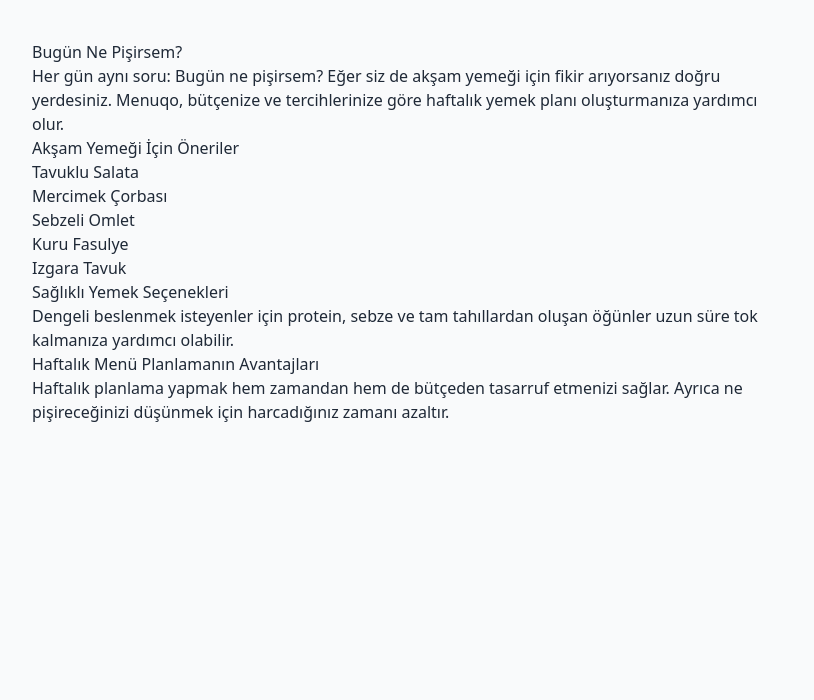
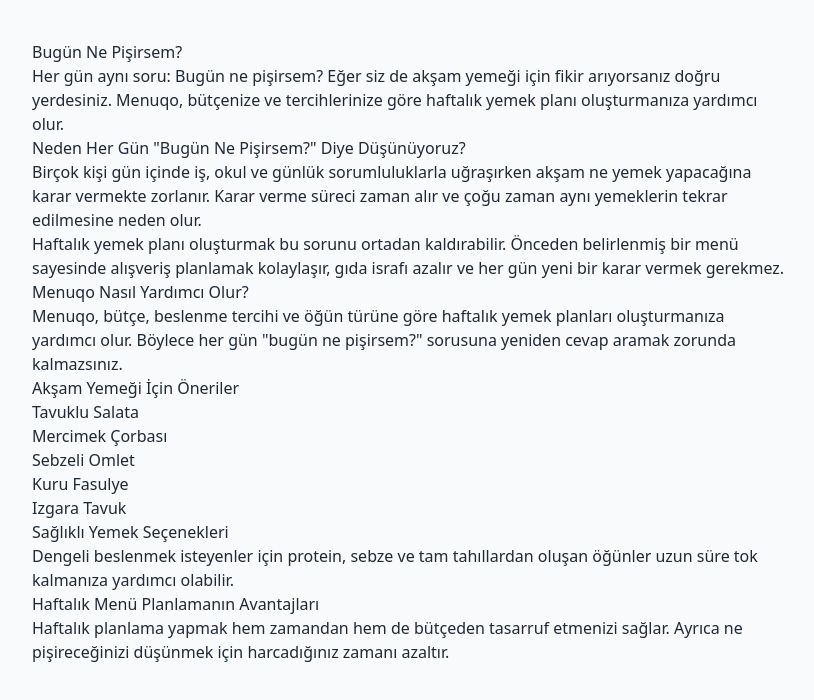
Before and after one commit to chemistleo/stackblitz-nextjsversion, a Next.js app: page /bugun-ne-pisirsem in a window 1280 px wide. Shown: the top 700 px of the page, without its empty margins (228-1042 px from the left). Built offline with nearby package versions, Linux system fonts and the light colour scheme.

Commit message:
bugun-ne-pisirsem vol3

```diff
--- a/app/bugun-ne-pisirsem/page.js
+++ b/app/bugun-ne-pisirsem/page.js
@@ -13,6 +13,28 @@
           Her gün aynı soru: Bugün ne pişirsem? Eğer siz de akşam yemeği için
           fikir arıyorsanız doğru yerdesiniz. Menuqo, bütçenize ve tercihlerinize
           göre haftalık yemek planı oluşturmanıza yardımcı olur.
+        </p>
+
+        <h2>Neden Her Gün "Bugün Ne Pişirsem?" Diye Düşünüyoruz?</h2>
+
+        <p>
+        Birçok kişi gün içinde iş, okul ve günlük sorumluluklarla uğraşırken
+        akşam ne yemek yapacağına karar vermekte zorlanır. Karar verme süreci
+        zaman alır ve çoğu zaman aynı yemeklerin tekrar edilmesine neden olur.
+        </p>
+
+        <p>
+        Haftalık yemek planı oluşturmak bu sorunu ortadan kaldırabilir.
+        Önceden belirlenmiş bir menü sayesinde alışveriş planlamak kolaylaşır,
+        gıda israfı azalır ve her gün yeni bir karar vermek gerekmez.
+        </p>
+
+        <h2>Menuqo Nasıl Yardımcı Olur?</h2>
+
+        <p>
+        Menuqo, bütçe, beslenme tercihi ve öğün türüne göre haftalık yemek
+        planları oluşturmanıza yardımcı olur. Böylece her gün "bugün ne
+        pişirsem?" sorusuna yeniden cevap aramak zorunda kalmazsınız.
         </p>
 
         <h2>Akşam Yemeği İçin Öneriler</h2>
```
